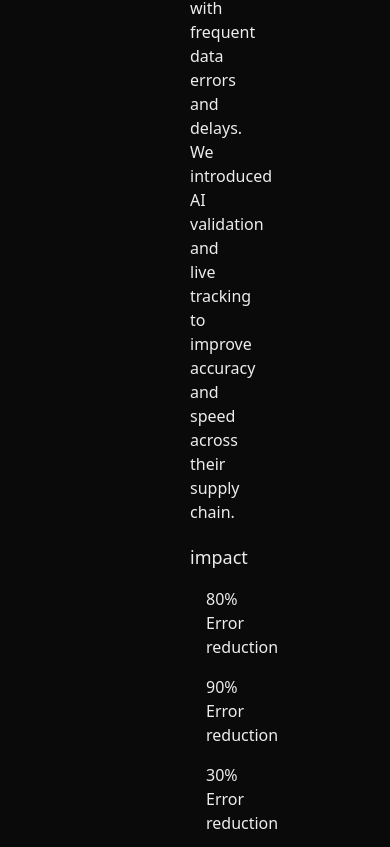
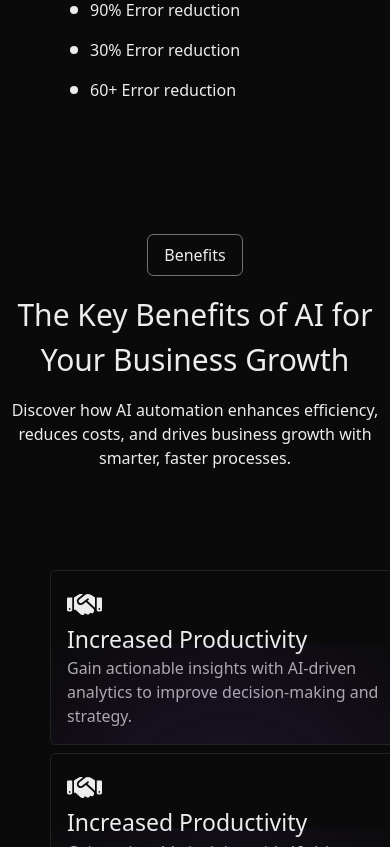
Before and after one commit to ToqaUsama136/xtractapp, a Next.js app: page / in a window 390 px wide. Shown: the part 5711-6558 px from the top of the page. Built offline with nearby package versions, Linux system fonts and the light colour scheme.

Commit message:
feat(HomeCases): add benefits component and modify cases component

```diff
--- a/app/_component/Home/Landing.tsx
+++ b/app/_component/Home/Landing.tsx
@@ -1,4 +1,5 @@
 import TitleCard from '../ui/TitleCard';
+import Benfits from './_Component/(Benfits)/Benfits';
 import Slides from './_Component/(Cases)/Slides';
 import AiAssiss from './_Component/(ServicesCards)/AiAssiss';
 import CustomProject from './_Component/(ServicesCards)/CustomProject';
@@ -29,6 +30,7 @@ export default function Landing() {
         text2="See how AI automation streamlines operations, boosts and drives growth."
       />
       <Slides />
+      <Benfits />
     </div>
   );
 }
--- /dev/null
+++ b/app/_component/Home/_Component/(Benfits)/Benfits.tsx
@@ -0,0 +1,15 @@
+import TitleCard from '@/app/_component/ui/TitleCard';
+import BenfitsCards from './BenfitsCards';
+
+export default function Benfits() {
+  return (
+    <div>
+      <TitleCard
+        text1="The Key Benefits of AI  for Your Business Growth"
+        text2="Discover how AI automation enhances efficiency, reduces costs, and drives business growth with smarter, faster processes."
+        textButton="Benefits"
+      />
+      <BenfitsCards />
+    </div>
+  );
+}
--- /dev/null
+++ b/app/_component/Home/_Component/(Benfits)/BenfitsCards.tsx
@@ -0,0 +1,19 @@
+import { BenefitsCard } from '@/app/_lib/benefits-card';
+import Card from './Card';
+
+export default function BenfitsCards() {
+  return (
+    <div className="mx-[50px] grid grid-cols-1 gap-2 py-[50px] md:grid-cols-2 md:gap-6 lg:grid-cols-3 lg:px-[150px]">
+      {BenefitsCard.map((items, index) => {
+        return (
+          <Card
+            key={index}
+            Icon={items.icon}
+            title={items.title}
+            desc={items.desc}
+          />
+        );
+      })}
+    </div>
+  );
+}
--- /dev/null
+++ b/app/_component/Home/_Component/(Benfits)/Card.tsx
@@ -0,0 +1,24 @@
+import { IconType } from 'react-icons';
+
+type Props = {
+  Icon: IconType;
+  title: string;
+  desc: string;
+};
+export default function Card({ Icon, title, desc }: Props) {
+  return (
+    <div className="bg-gradient-radial relative w-[360px] overflow-hidden rounded-[5px] border border-[#222222] px-4 py-4">
+      {' '}
+      <div
+        className="absolute bottom-[-100px] left-1/2 h-[200px] w-[400px] -translate-x-1/2"
+        style={{
+          background:
+            'radial-gradient(circle at bottom, #814AC830, transparent 100%)',
+        }}
+      ></div>
+      <Icon className="h-[35px] w-[35px]" />
+      <p className="text-[23px]">{title}</p>
+      <p className="text-[#ffffffab]">{desc}</p>
+    </div>
+  );
+}
--- a/app/_component/Home/_Component/(Cases)/Slides.tsx
+++ b/app/_component/Home/_Component/(Cases)/Slides.tsx
@@ -15,7 +15,7 @@ export default function Slides() {
   }, []);
 
   return (
-    <div>
+    <div className="">
       <AnimatePresence mode="wait">
         {current === 0 && (
           <motion.div
@@ -25,8 +25,8 @@ export default function Slides() {
             exit={{ x: '-100%', opacity: 0 }}
             transition={{ duration: 1 }}
           >
-            <div className="mx-[150px] my-[100px] flex flex-col justify-center gap-8 md:flex-row">
-              <div>
+            <div className="mx-[50px] my-[100px] overflow-hidden lg:mx-[150px]">
+              <div className="flex flex-col justify-center gap-8 md:flex-row">
                 <div className="flex w-full justify-center overflow-hidden px-2 py-2 md:w-1/2">
                   <Image
                     src="/images/slide1.png"
@@ -49,8 +49,8 @@ export default function Slides() {
             exit={{ x: '-100%', opacity: 0 }}
             transition={{ duration: 1 }}
           >
-            <div className="mx-[150px] my-[100px] flex flex-col justify-center gap-8 md:flex-row">
-              <div>
+            <div className="mx-[50px] my-[100px] overflow-hidden lg:mx-[150px]">
+              <div className="flex flex-col justify-center gap-8 md:flex-row">
                 <div className="flex w-full justify-center overflow-hidden px-2 py-2 md:w-1/2">
                   <Image
                     src="/images/slide1.png"
--- a/app/_component/Home/_Component/(Cases)/SlidesCard.tsx
+++ b/app/_component/Home/_Component/(Cases)/SlidesCard.tsx
@@ -3,7 +3,7 @@ import LogoTicker from '../LogoTicker';
 
 export default function SlidesCard() {
   return (
-    <div className="flex w-full flex-col justify-center px-8 py-4 md:w-1/2">
+    <div className="flex w-full flex-col justify-center overflow-hidden py-4 md:w-1/2 md:px-8">
       <div className="ml-[-25px]">
         <LogoTicker />
       </div>
--- a/app/_component/Home/_Component/(ServicesCards)/SalesCard.tsx
+++ b/app/_component/Home/_Component/(ServicesCards)/SalesCard.tsx
@@ -1,3 +1,4 @@
+'use client';
 import { motion } from 'motion/react';
 import { PiCircleNotch } from 'react-icons/pi';
 import CardSale from './CardSale';
--- /dev/null
+++ b/app/_lib/benefits-card.ts
@@ -0,0 +1,39 @@
+import { IconType } from 'react-icons';
+import { FaHandshake } from 'react-icons/fa6';
+export type BenefitProps = {
+  icon: IconType;
+  title: string;
+  desc: string;
+};
+export const BenefitsCard = [
+  {
+    icon: FaHandshake,
+    title: 'Increased Productivity',
+    desc: 'Gain actionable insights with AI-driven analytics to improve decision-making and strategy.',
+  },
+  {
+    icon: FaHandshake,
+    title: 'Increased Productivity',
+    desc: 'Gain actionable insights with AI-driven analytics to improve decision-making and strategy.',
+  },
+  {
+    icon: FaHandshake,
+    title: 'Increased Productivity',
+    desc: 'Gain actionable insights with AI-driven analytics to improve decision-making and strategy.',
+  },
+  {
+    icon: FaHandshake,
+    title: 'Increased Productivity',
+    desc: 'Gain actionable insights with AI-driven analytics to improve decision-making and strategy.',
+  },
+  {
+    icon: FaHandshake,
+    title: 'Increased Productivity',
+    desc: 'Gain actionable insights with AI-driven analytics to improve decision-making and strategy.',
+  },
+  {
+    icon: FaHandshake,
+    title: 'Increased Productivity',
+    desc: 'Gain actionable insights with AI-driven analytics to improve decision-making and strategy.',
+  },
+];
```
